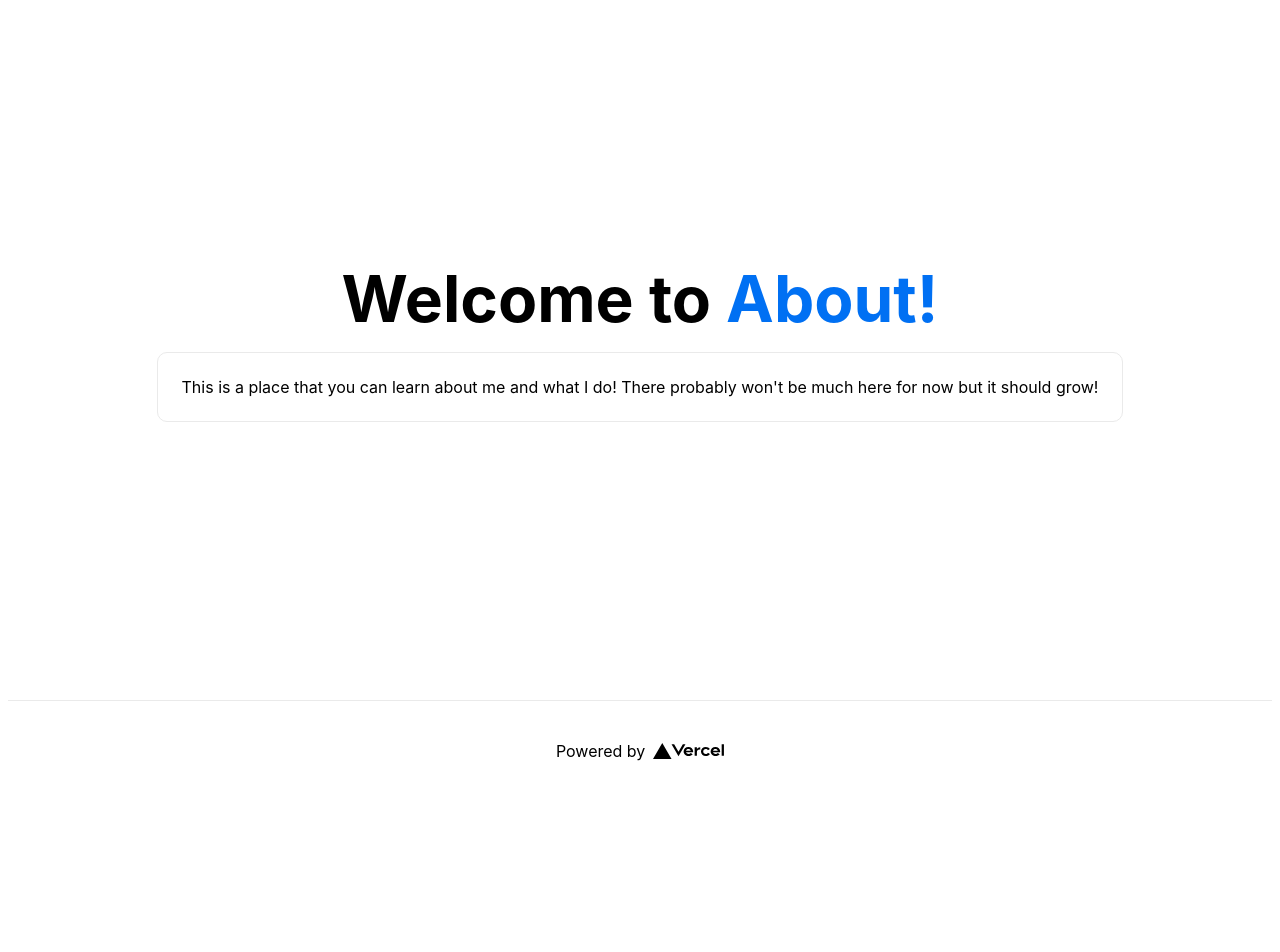
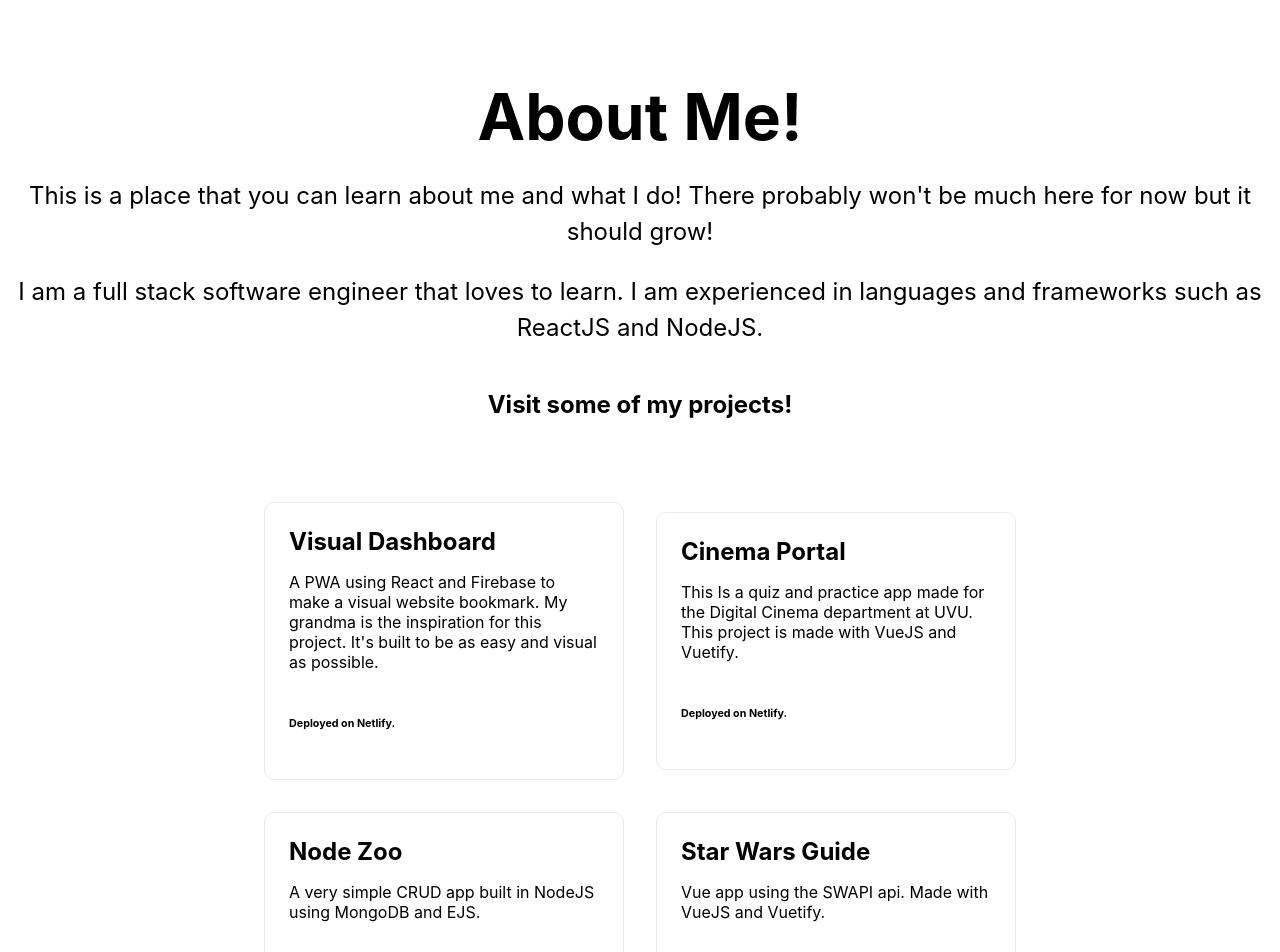
Before and after one commit to jashment/nextjs-playground, a Next.js app: page /about in a window 1280 px wide. Shown: the top 952 px of the page. Before the commit the page ends 800 px from the top, so only its background shows below. Built offline with nearby package versions, Linux system fonts and the light colour scheme.

Commit message:
Add icon and building about page

```diff
--- a/pages/about.js
+++ b/pages/about.js
@@ -10,22 +10,63 @@ const About = () => {
             </Head>
             <main className={styles.main}>
                 <h1 className={styles.title}>
-            Welcome to <a href="#">About!</a>
+                    About Me!
                 </h1>
-            <p className={styles.card}>
+                <div className={styles.description}>
+                    <p>
                         This is a place that you can learn about me and what I do!
                         There probably won't be much here for now but it should grow!
                     </p>
+                    <p>
+                        I am a full stack software engineer that loves to learn.
+                        I am experienced in languages and frameworks such as ReactJS and NodeJS.
+                    </p>
+                </div>
+                <h2>Visit some of my projects!</h2>
+                <div className={styles.grid}>
+                    <a className={styles.card} href="https://youthful-raman-5b3e98.netlify.app/">
+                        <h3>Visual Dashboard</h3>
+                        A PWA using React and Firebase to make a visual website bookmark.
+                        My grandma is the inspiration for this project.
+                        It's built to be as easy and visual as possible.
+                        <br />
+                        <br />
+                        <h6>Deployed on Netlify.</h6>
+                    </a>
+                    <a className={styles.card} href="https://awesome-euclid-d796e4.netlify.app/">
+                        <h3>Cinema Portal</h3>
+                        This Is a quiz and practice app made for the Digital Cinema department at UVU.
+                        This project is made with VueJS and Vuetify.
+                        <br />
+                        <br />
+                        <h6>Deployed on Netlify.</h6>
+                    </a>
+                    <a className={styles.card} href="https://obscure-plateau-74859.herokuapp.com/">
+                        <h3>Node Zoo</h3>
+                        A very simple CRUD app built in NodeJS using MongoDB and EJS.
+                        <br />
+                        <br />
+                        <h6>Deployed on Heroku.</h6>
+                    </a>
+                    <a className={styles.card} href="https://obscure-plateau-74859.herokuapp.com/">
+                        <h3>Star Wars Guide</h3>
+                        Vue app using the SWAPI api.
+                        Made with VueJS and Vuetify.
+                        <br />
+                        <br />
+                        <h6>Deployed on Netlify.</h6>
+                    </a>
+                </div>
             </main>
 
             <footer className={styles.footer}>
                 <a
-            href="https://vercel.com?utm_source=create-next-app&utm_medium=default-template&utm_campaign=create-next-app"
+                href="https://github.com/jashment"
                 target="_blank"
                 rel="noopener noreferrer"
                 >
-            Powered by{' '}
-            <img src="/vercel.svg" alt="Vercel Logo" className={styles.logo} />
+                Visit my Github{' '}
+                <img src="/GitHub-Mark-32px.png" alt="GitHub Logo" className={styles.logo} />
                 </a>
             </footer>
         </div>
```
Also changed, not shown: public/GitHub-Mark-32px.png (added). Lines whose indentation alone changed are shown as unchanged.
